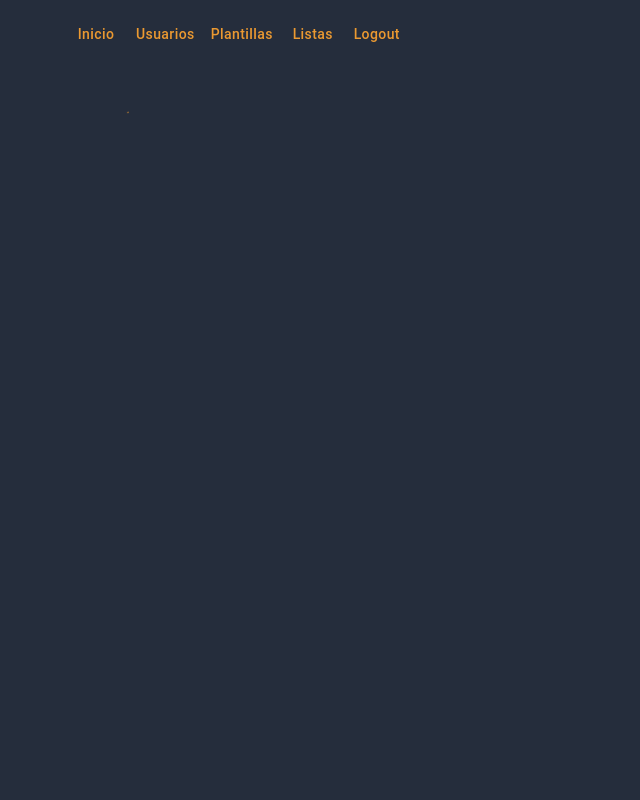
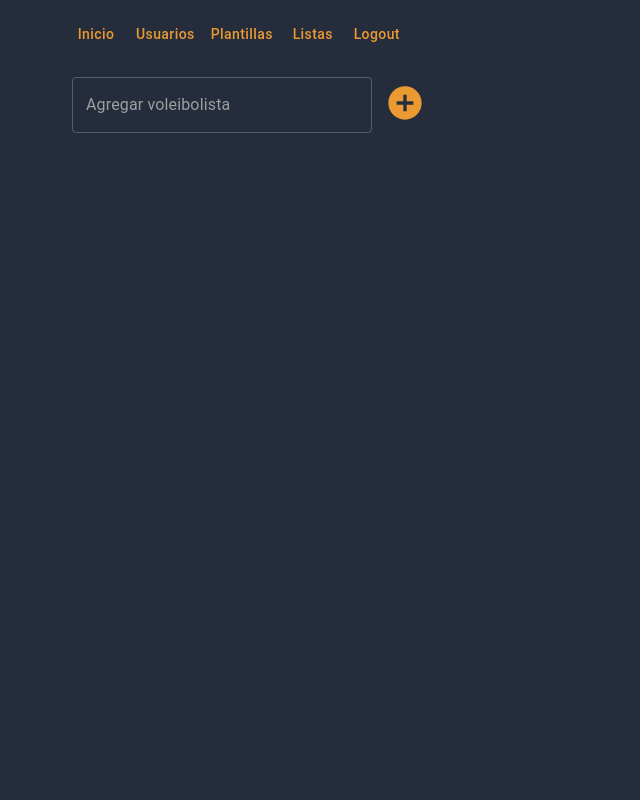
Before and after one commit to lsvargas/volley-app-front, a React (Create React App) app: page /template_lists/1 in a window 1280 px wide. Shown: the top 800 px of the page, without its empty margins (0-640 px from the left). Built offline with nearby package versions, Linux system fonts and the light colour scheme; sample sign-in values are in the browser's storage.

Commit message:
fix: small bug

```diff
--- a/src/pages/TemplateList/index.js
+++ b/src/pages/TemplateList/index.js
@@ -44,7 +44,7 @@ function TemplateList() {
     setValue(null);
   };
 
-  if (!loading) return <Loader />;
+  if (loading) return <Loader />;
 
   return (
     <>
```
